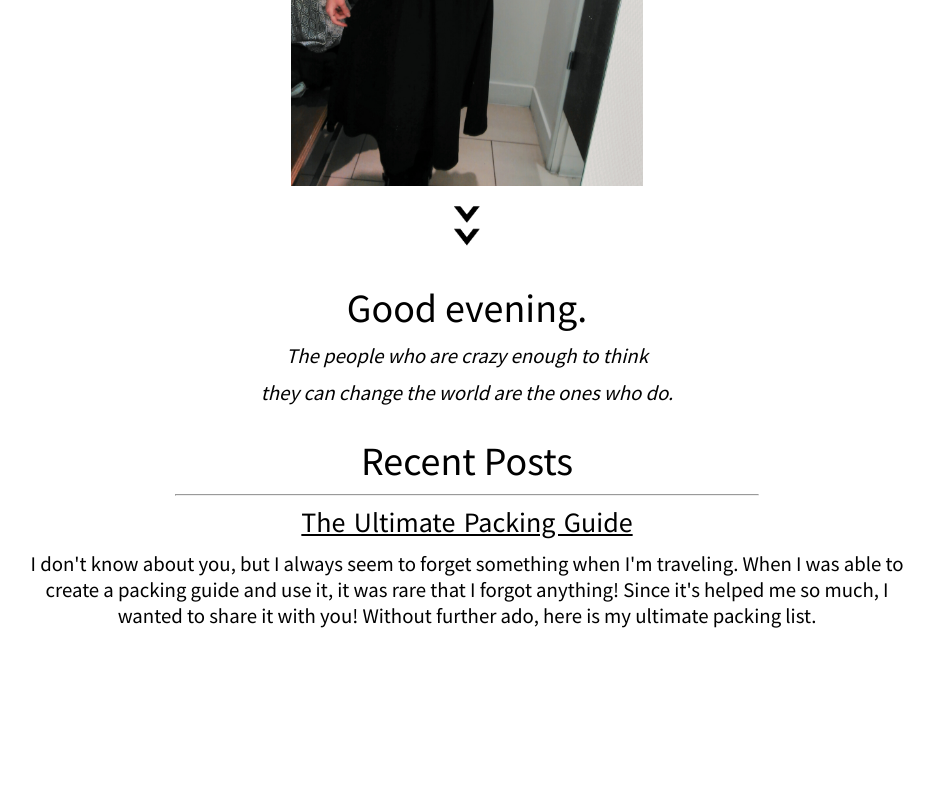
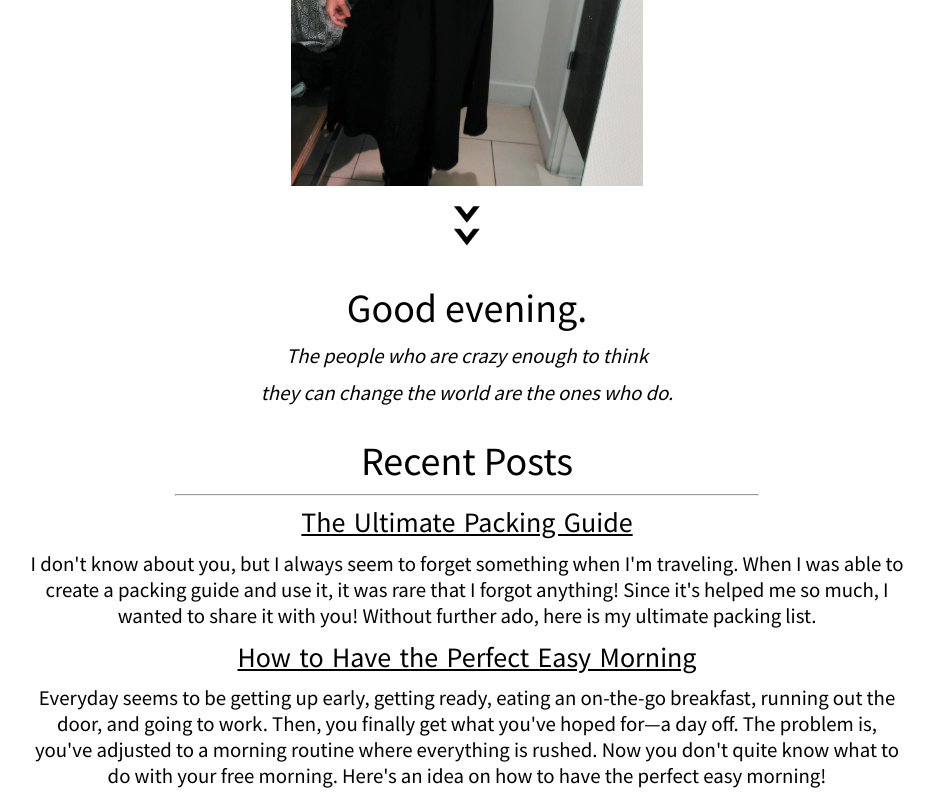
Before and after one commit to chloelechel/chloelechel.github.io, a plain HTML site: page index.html in a window 1280 px wide. Shown: the part 429-1229 px from the top of the page, without its empty margins (173-1107 px from the left). Before the commit the page ends 1068 px from the top, so only its background shows below. Drawn offline with Linux system fonts and the light colour scheme.

Commit message:
Added link.
Added link to perfecteasymorning.html .

```diff
--- a/index.html
+++ b/index.html
@@ -54,6 +54,8 @@
     <hr>
     <h3><a href="ultimatepackingguide.html">The Ultimate Packing Guide</a></h3>
     <p>I don't know about you, but I always seem to forget something when I'm traveling. When I was able to create a packing guide and use it, it was rare that I forgot anything! Since it's helped me so much, I wanted to share it with you! Without further ado, here is my ultimate packing list.</p>
+    <a href="perfecteasymorning.html"><h3>How to Have the Perfect Easy Morning</h3></a>
+    <p>Everyday seems to be getting up early, getting ready, eating an on-the-go breakfast, running out the door, and going to work. Then, you finally get what you've hoped for—a day off. The problem is, you've adjusted to a morning routine where everything is rushed. Now you don't quite know what to do with your free morning. Here's an idea on how to have the perfect easy morning!</p>
 </body>
 
 </html>
```
